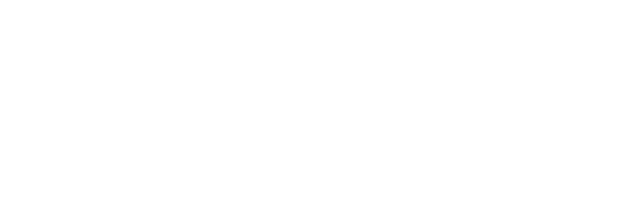
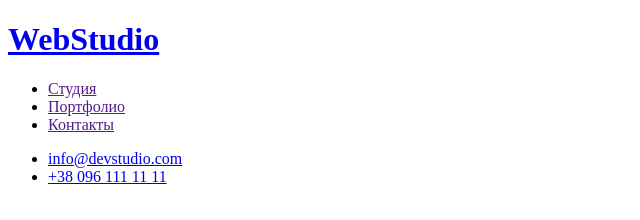
Before and after one commit to kokhanskyi/goit-markup-hw-02, a plain HTML site: page index.html in a window 1280 px wide. Shown: the whole page, without its empty margins (0-640 px from the left). Drawn offline with Linux system fonts and the light colour scheme.

Commit message:
Update index.html
header

```diff
--- a/index.html
+++ b/index.html
@@ -7,6 +7,23 @@
     <title>Document</title>
 </head>
 <body>
-
+  <!--Шапка сайта-->
+  <header>
+      <!--Логотип-->
+      <a href="/">
+        <h1>WebStudio</h1>
+      </a>
+      <nav>
+        <ul>
+          <li><a href="">Студия</a></li>
+          <li><a href="">Портфолио</a></li>
+          <li><a href="">Контакты</a></li>
+        </ul>
+        <ul>
+          <li><a href="mailto: info@devstudio.com">info@devstudio.com</a></li>
+          <li><a href="tel: +380961111111">+38 096 111 11 11</a></li>
+        </ul>
+      </nav>
+  </header>
 </body>
 </html>
```
